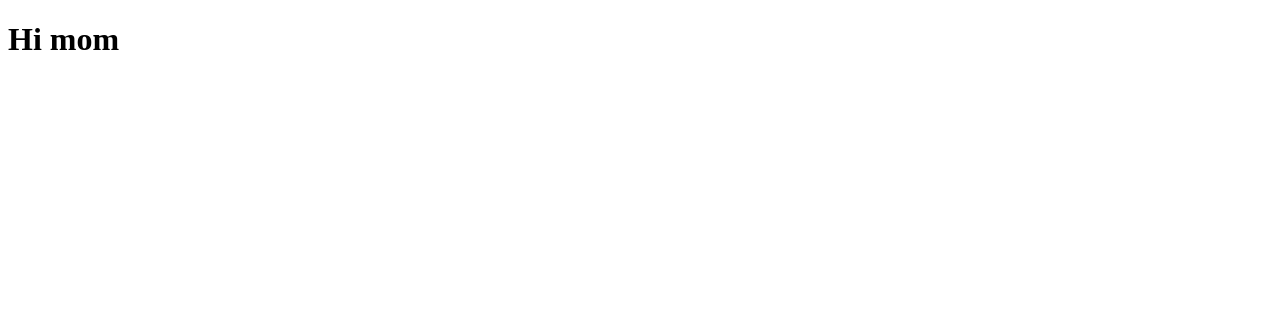
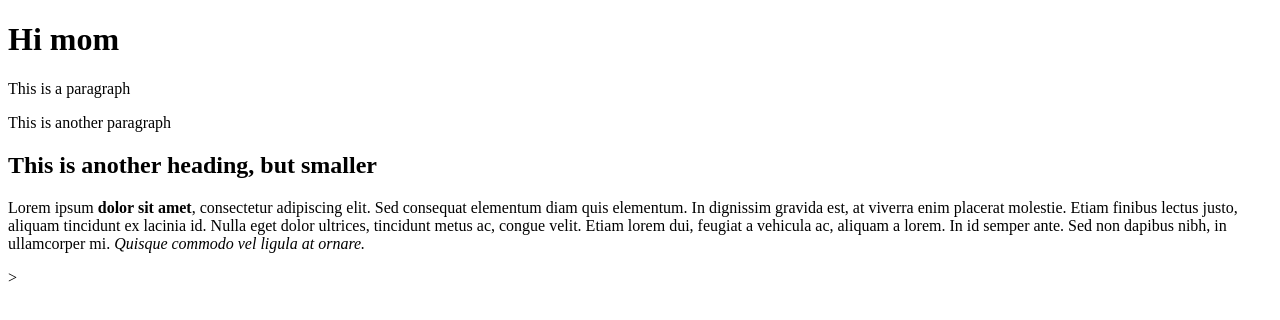
Before and after one commit to Karshi/the-odin-project, a plain HTML site: page html-boilerplate/index.html in a window 1280 px wide. Drawn offline with Linux system fonts and the light colour scheme.

Commit message:
Added headers, paragraphs, comments, <strong> and <em>

```diff
--- a/html-boilerplate/index.html
+++ b/html-boilerplate/index.html
@@ -1,5 +1,6 @@
 <!DOCTYPE html>
 <html lang="en">
+
 <head>
     <meta charset="UTF-8">
     <title>TOP</title>
@@ -7,5 +8,18 @@
 
 <body>
     <h1>Hi mom</h1>
+    <p>This is a paragraph</p>
+    <p>This is another paragraph</p>
+    <h2>This is another heading, but smaller</h2>
+    <!-- <strong> is used for bold, <em> is used for italics -->
+    <p>Lorem ipsum <strong>dolor sit amet</strong>, consectetur adipiscing elit.
+        Sed consequat elementum diam quis elementum. In dignissim gravida est,
+        at viverra enim placerat molestie. Etiam finibus lectus justo, aliquam
+        tincidunt ex lacinia id. Nulla eget dolor ultrices, tincidunt metus ac,
+        congue velit. Etiam lorem dui, feugiat a vehicula ac, aliquam a lorem.
+        In id semper ante. Sed non dapibus nibh, in ullamcorper mi. <em>Quisque commodo
+        vel ligula at ornare.</em></p>
+    <!-- <b> for bold and <i> can be used, but they're only visual and don't affect screen-reader interpretation -->>
 </body>
+
 </html>
```
Lines whose indentation alone changed are shown as unchanged.
